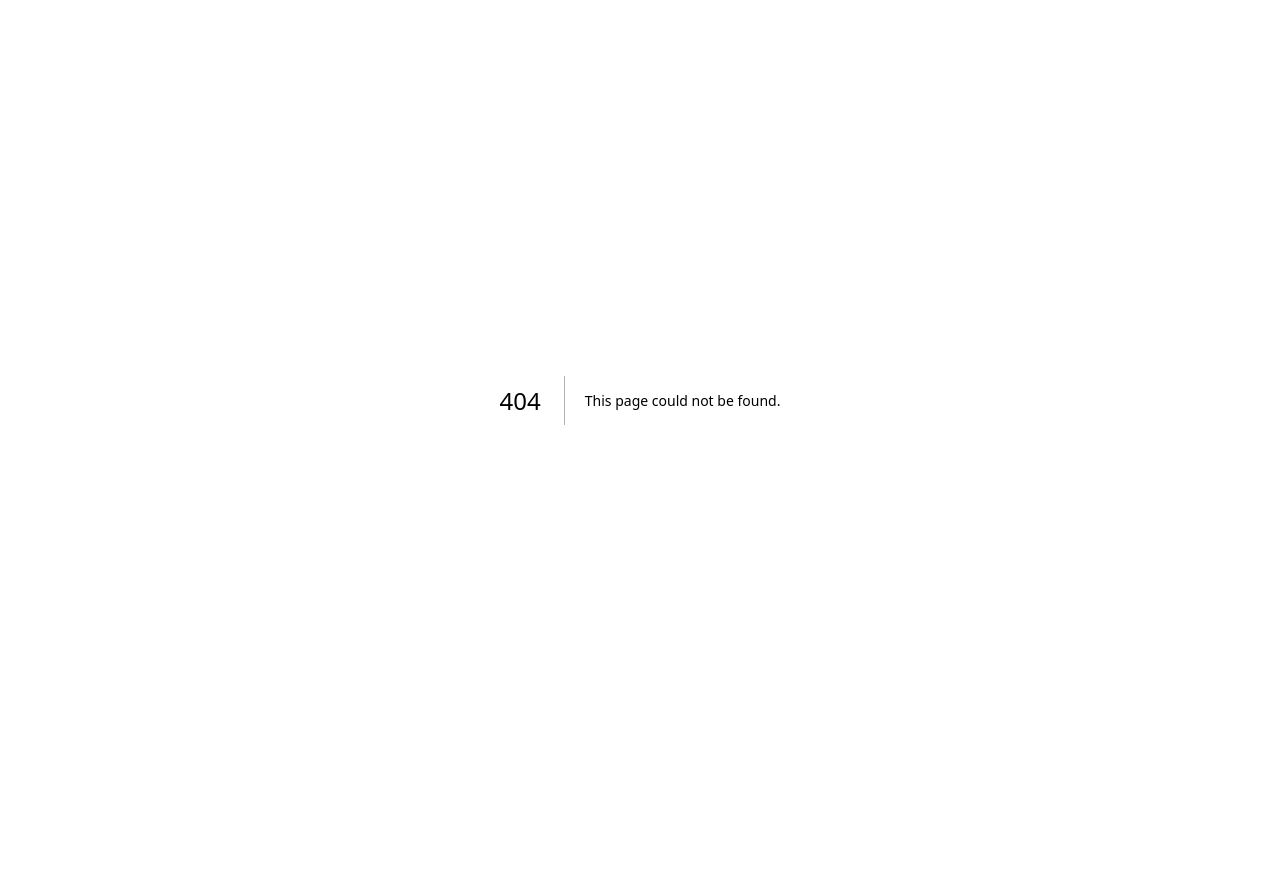
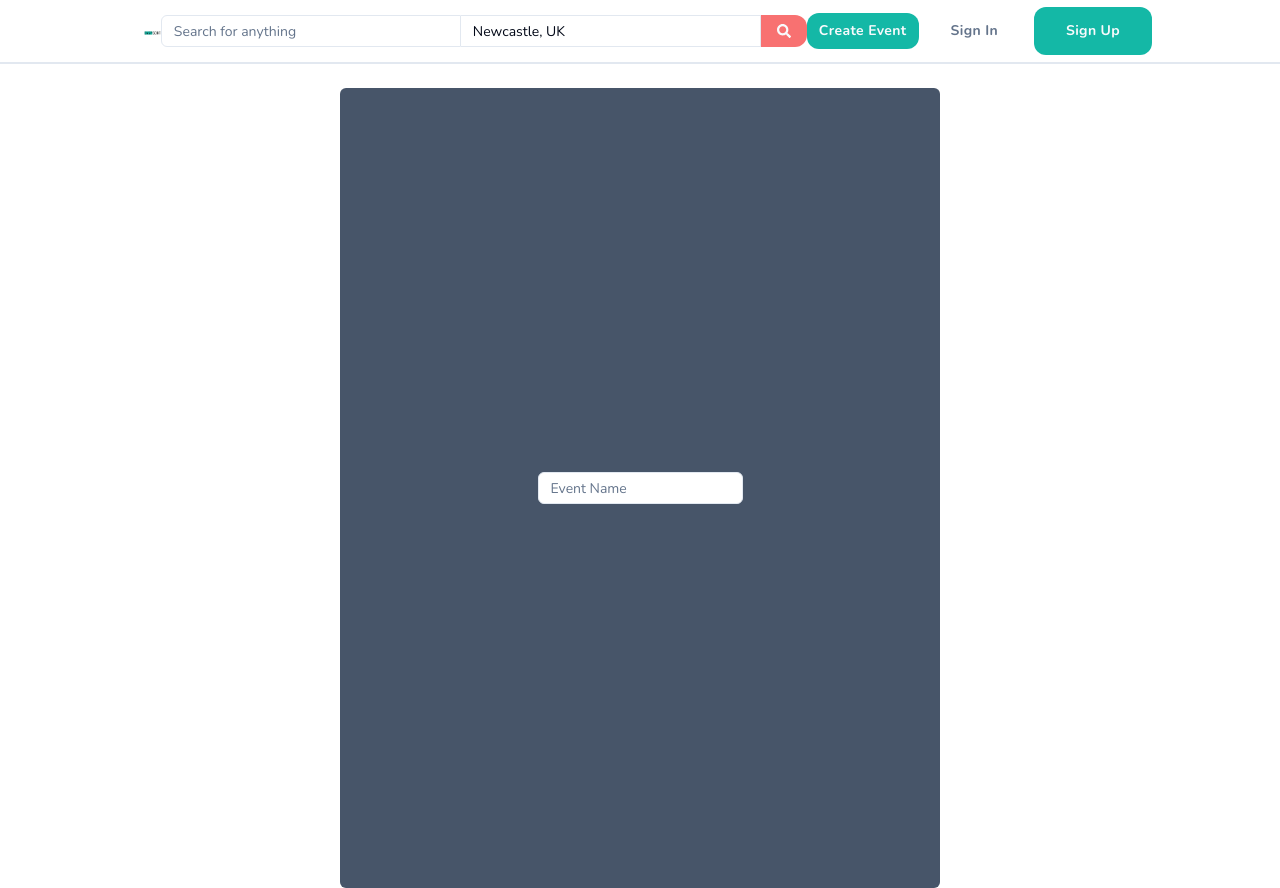
Before and after one commit to Kanem96/easy-sort, a Next.js app: page /new-event in a window 1280 px wide. Before the commit this address had no page. Before the commit the page ends 800 px from the top, so only its background shows below. Built offline with nearby package versions, Linux system fonts and the light colour scheme; no server answers.

Commit message:
start adding create event page

```diff
--- /dev/null
+++ b/app/(main)/new-event/page.tsx
@@ -0,0 +1,14 @@
+import { Input } from "@/components/ui/input";
+import React from "react";
+
+const CreateEventForm = () => {
+  return (
+    <div className="flex flex-col mx-[auto] mt-6 w-[600px] h-[800px] bg-slate-600 rounded-md">
+      <form className="m-auto">
+        <Input placeholder="Event Name"/>
+      </form>
+    </div>
+  );
+};
+
+export default CreateEventForm;
--- a/app/(marketting)/header.tsx
+++ b/app/(marketting)/header.tsx
@@ -1,3 +1,5 @@
+"use client";
+
 import SearchBar from "@/components/searchBar";
 import { Button } from "@/components/ui/button";
 import {
@@ -11,6 +13,7 @@ import {
 } from "@clerk/nextjs";
 import { Loader } from "lucide-react";
 import Image from "next/image";
+import { useRouter } from "next/navigation";
 import React from "react";
 
 export interface HeaderProps {
@@ -18,13 +21,25 @@ export interface HeaderProps {
 }
 
 const Header = ({ signedIn = false }: HeaderProps) => {
+  const router = useRouter();
   return (
     <header className="h-16 w-full border-b-2 border-slate-200 px-4">
       <div className="lg:max-w-screen-lg mx-auto flex items-center justify-between h-full">
         <div className="pt-8 pl-4 pb-7 flex items-center gap-x-3">
           <Image src="/logo.png" height={120} width={120} alt="logo" />
         </div>
-        {signedIn && <SearchBar />}
+        {signedIn && (
+          <>
+            <SearchBar />
+            <Button
+              size="sm"
+              variant="primary"
+              onClick={() => router.push("/new-event")}
+            >
+              Create Event
+            </Button>
+          </>
+        )}
         <ClerkLoading>
           <Loader className="h-5 w-5 text-muted-foreground animate-spin" />
         </ClerkLoading>
```
